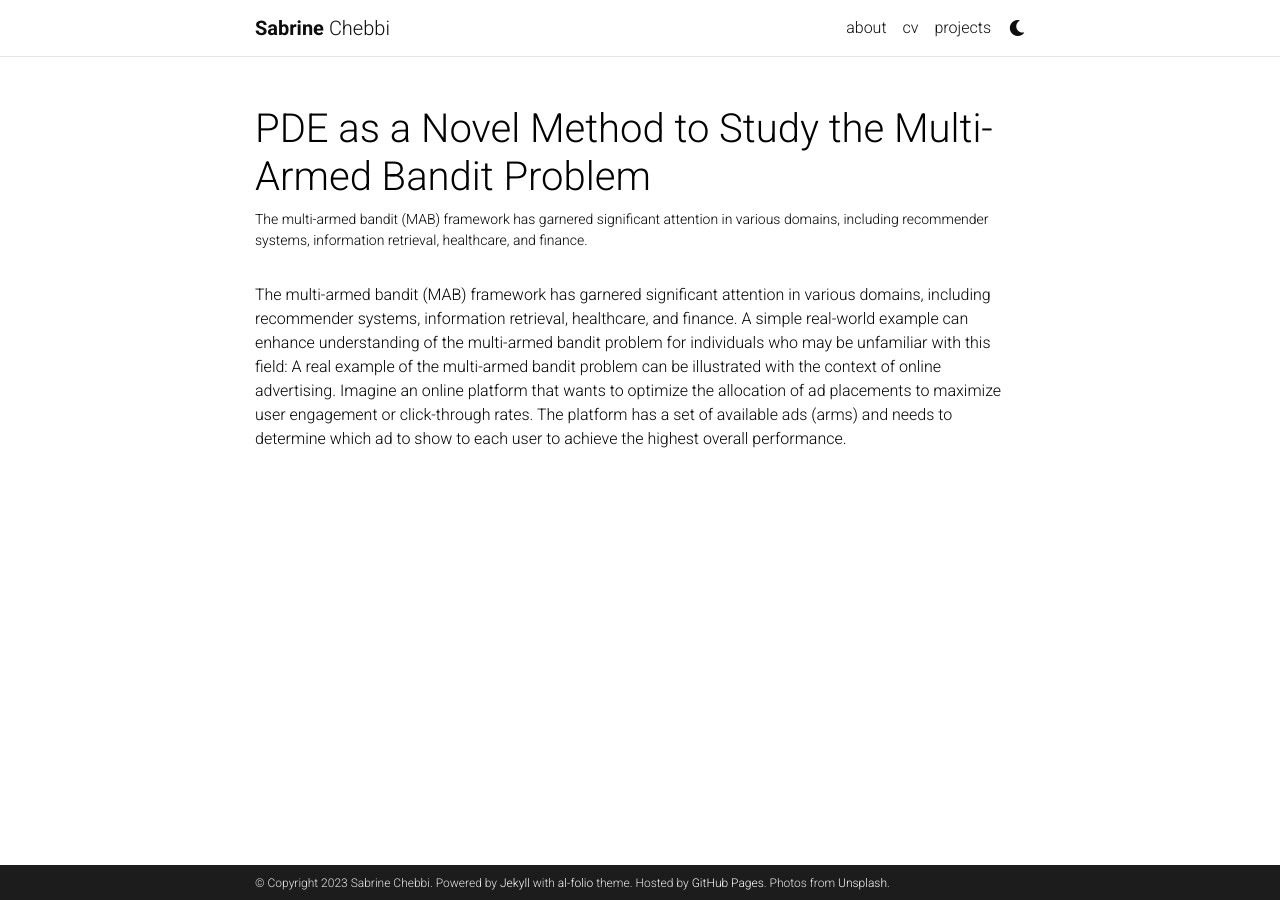
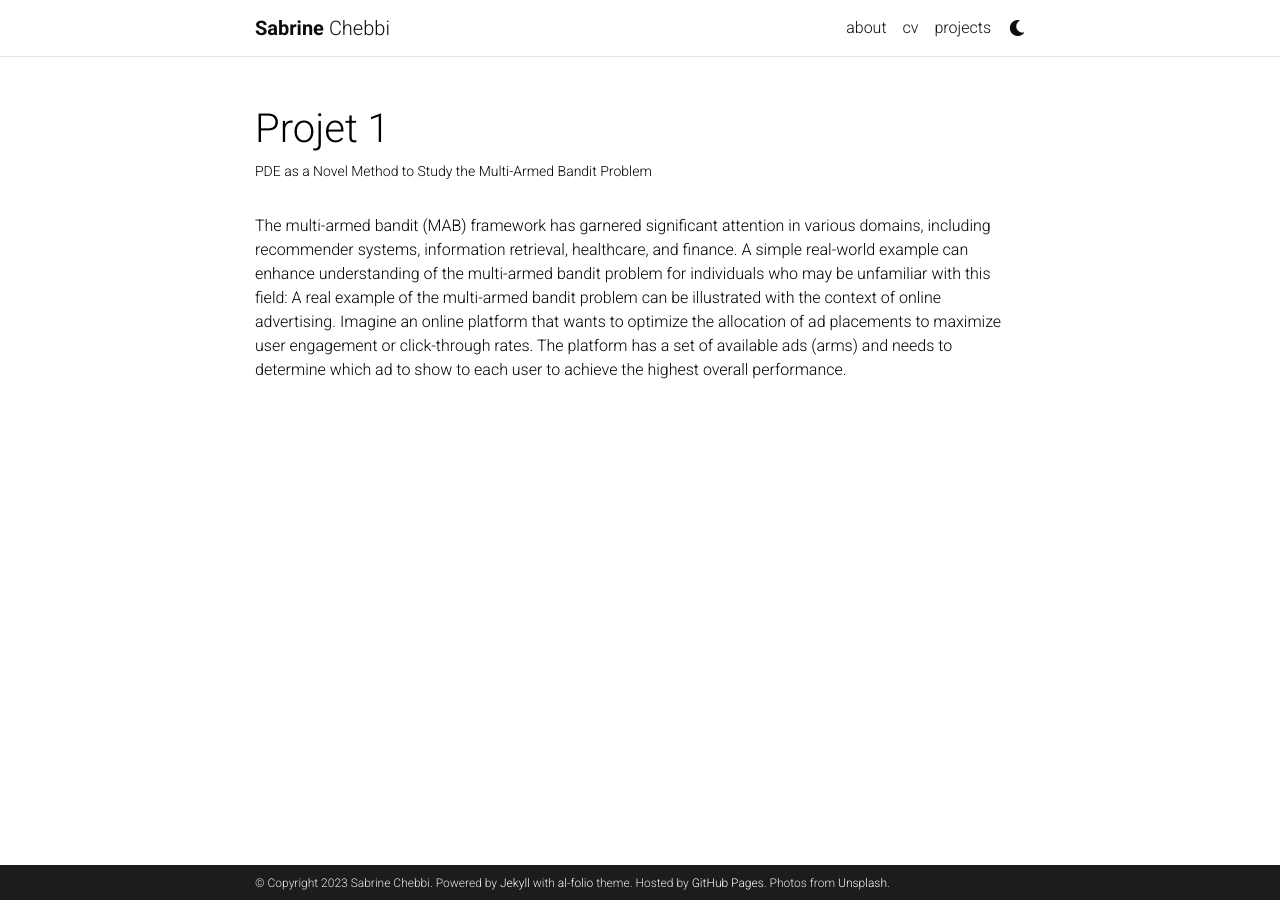
Before and after one commit to Sabrine-stack/Sabrine-stack.github.io, a Jekyll site: the page built from _projects/1_project.md, in a window 1280 px wide. Built offline with Jekyll 4.4.1, drawn with Linux system fonts in a browser that asks for light colours; comment, search, counter and statistics services are not loaded; a style sheet for code colours, icons or effects is not loaded.

Commit message:
Update 1_project.md

```diff
--- a/_projects/1_project.md
+++ b/_projects/1_project.md
@@ -1,7 +1,7 @@
 ---
 layout: page
-title:  PDE as a Novel Method to Study the Multi-Armed Bandit Problem
-description: The multi-armed bandit (MAB) framework has garnered significant attention in various domains, including recommender systems, information retrieval, healthcare, and finance.
+title:  Projet 1
+description: PDE as a Novel Method to Study the Multi-Armed Bandit Problem
 img: assets/img/12.jpg
 importance: 1
 category: work
```
